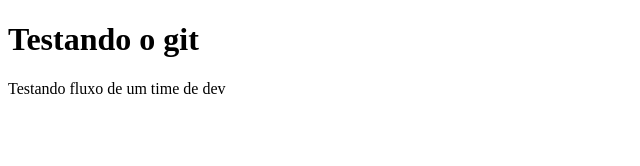
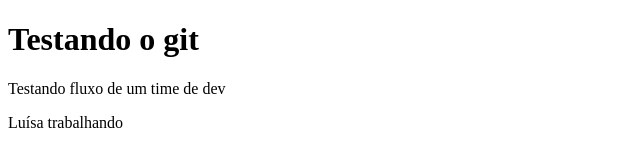
Before and after one commit to dedewillian/curso_git_1, a plain HTML site: page index.html in a window 1280 px wide. Shown: the whole page, without its empty margins (0-640 px from the left). Drawn offline with Linux system fonts and the light colour scheme.

Commit message:
Luísa fez o teste

```diff
--- a/index.html
+++ b/index.html
@@ -9,5 +9,6 @@
 <body>
     <h1>Testando o git</h1>
     <p>Testando fluxo de um time de dev</p>
+    <p>Luísa trabalhando</p>
 </body>
 </html>
```
